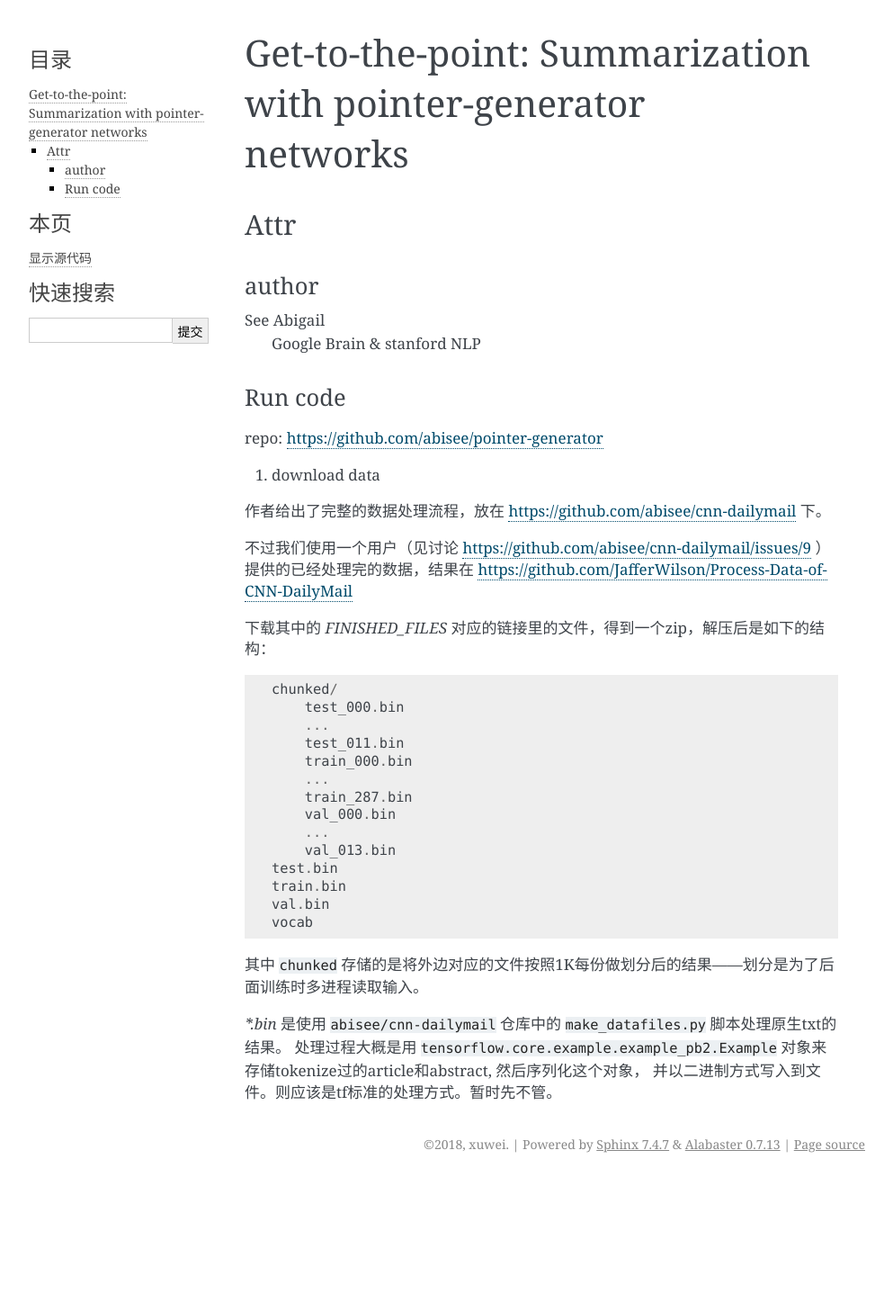
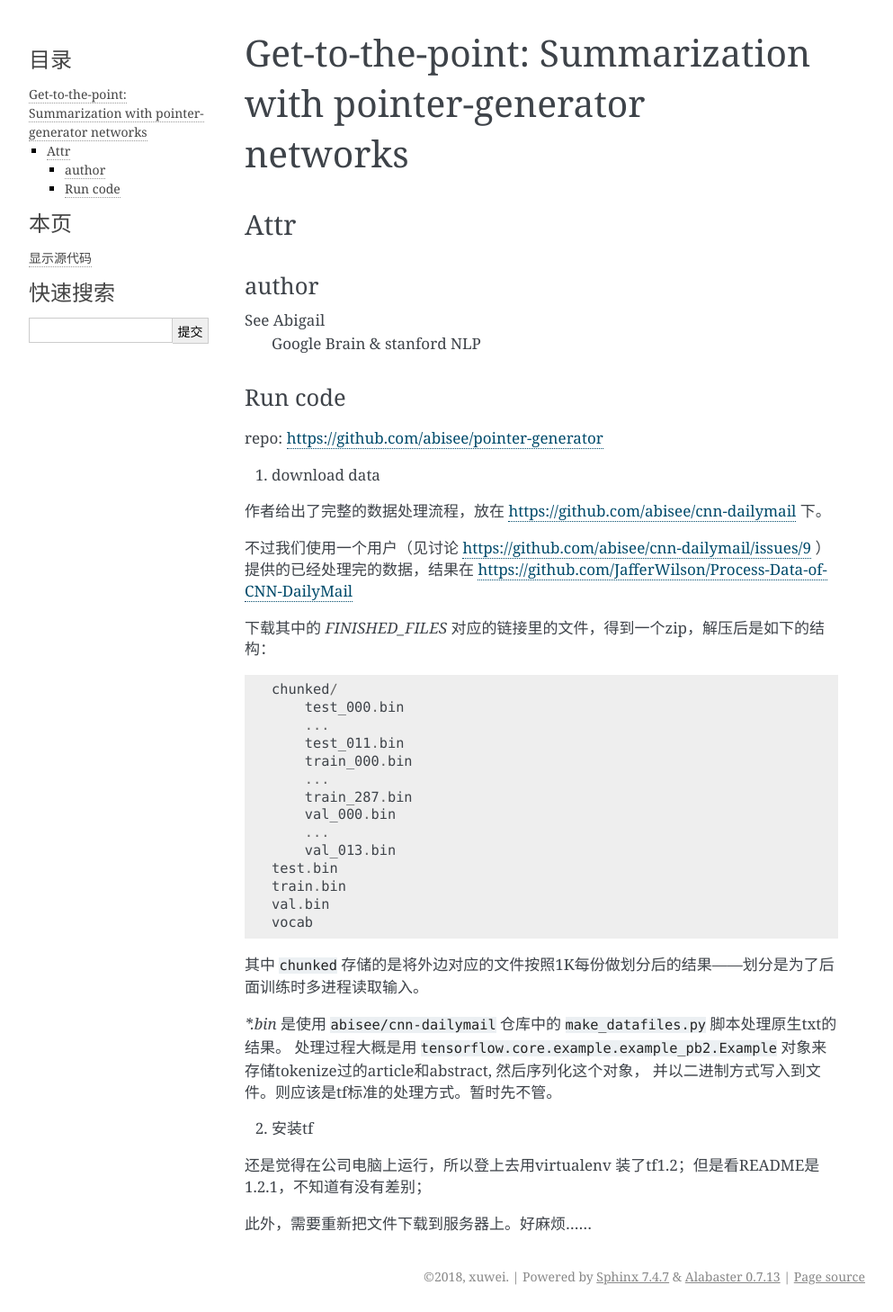
Before and after one commit to fseasy/paper-touching, a Sphinx documentation site: the page built from source/2018Q3/get-to-the-points-summarization-with-pointer-generator-networks.rst, in a window 1280 px wide. Shown: the whole page at 90% size, without its empty margins (148-1141 px from the left). Built offline with Sphinx 7.4.7, drawn with Linux system fonts in a browser that asks for light colours; before the commit the page ends 1311 px from its top, so only the background shows below that.

Commit message:
update pointer-generator @0820

```diff
--- a/source/2018Q3/get-to-the-points-summarization-with-pointer-generator-networks.rst
+++ b/source/2018Q3/get-to-the-points-summarization-with-pointer-generator-networks.rst
@@ -48,3 +48,9 @@ repo: https://github.com/abisee/pointer-generator
 对象来存储tokenize过的article和abstract,
 然后序列化这个对象，
 并以二进制方式写入到文件。则应该是tf标准的处理方式。暂时先不管。
+
+2. 安装tf
+
+还是觉得在公司电脑上运行，所以登上去用virtualenv 装了tf1.2；但是看README是1.2.1，不知道有没有差别；
+
+此外，需要重新把文件下载到服务器上。好麻烦……
```
